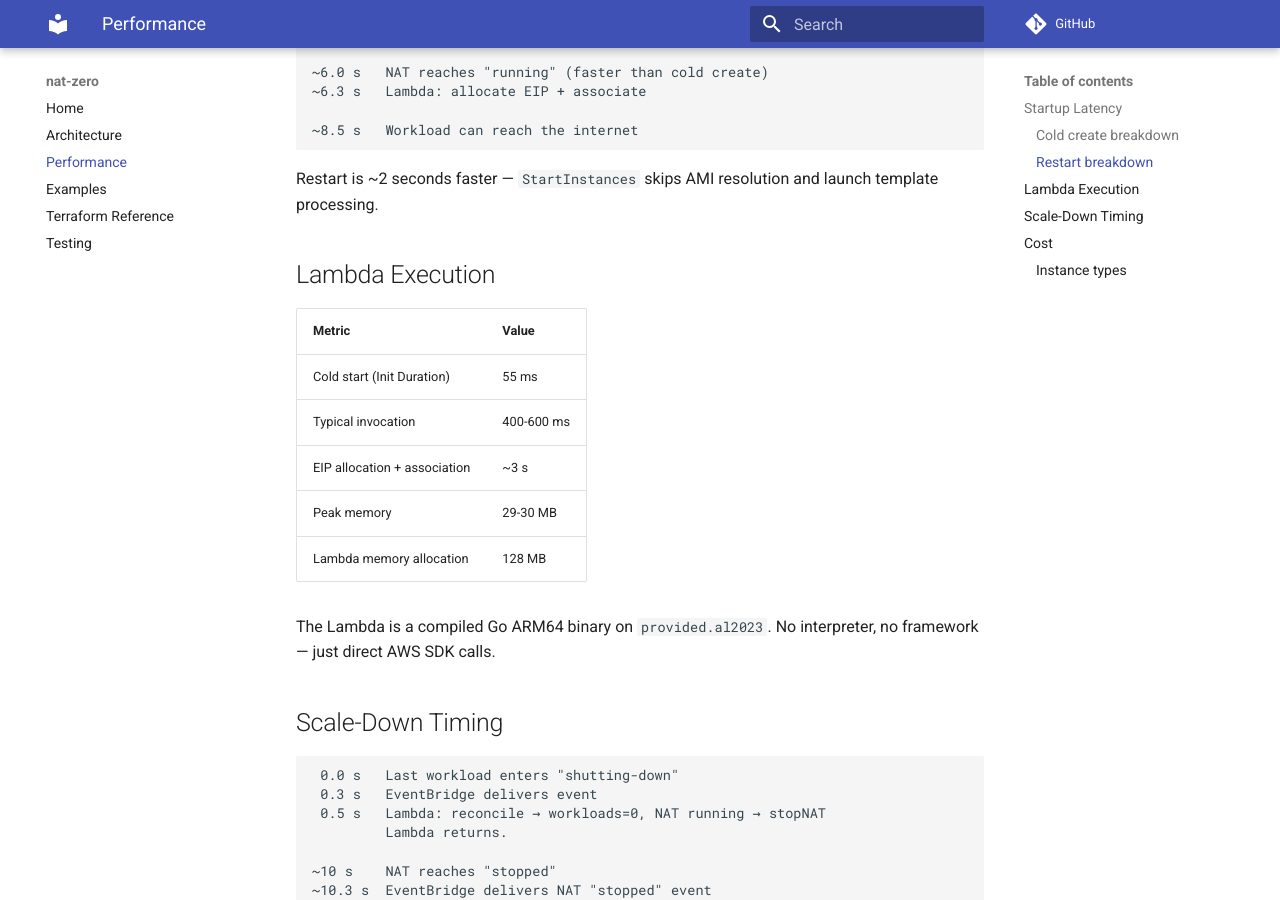
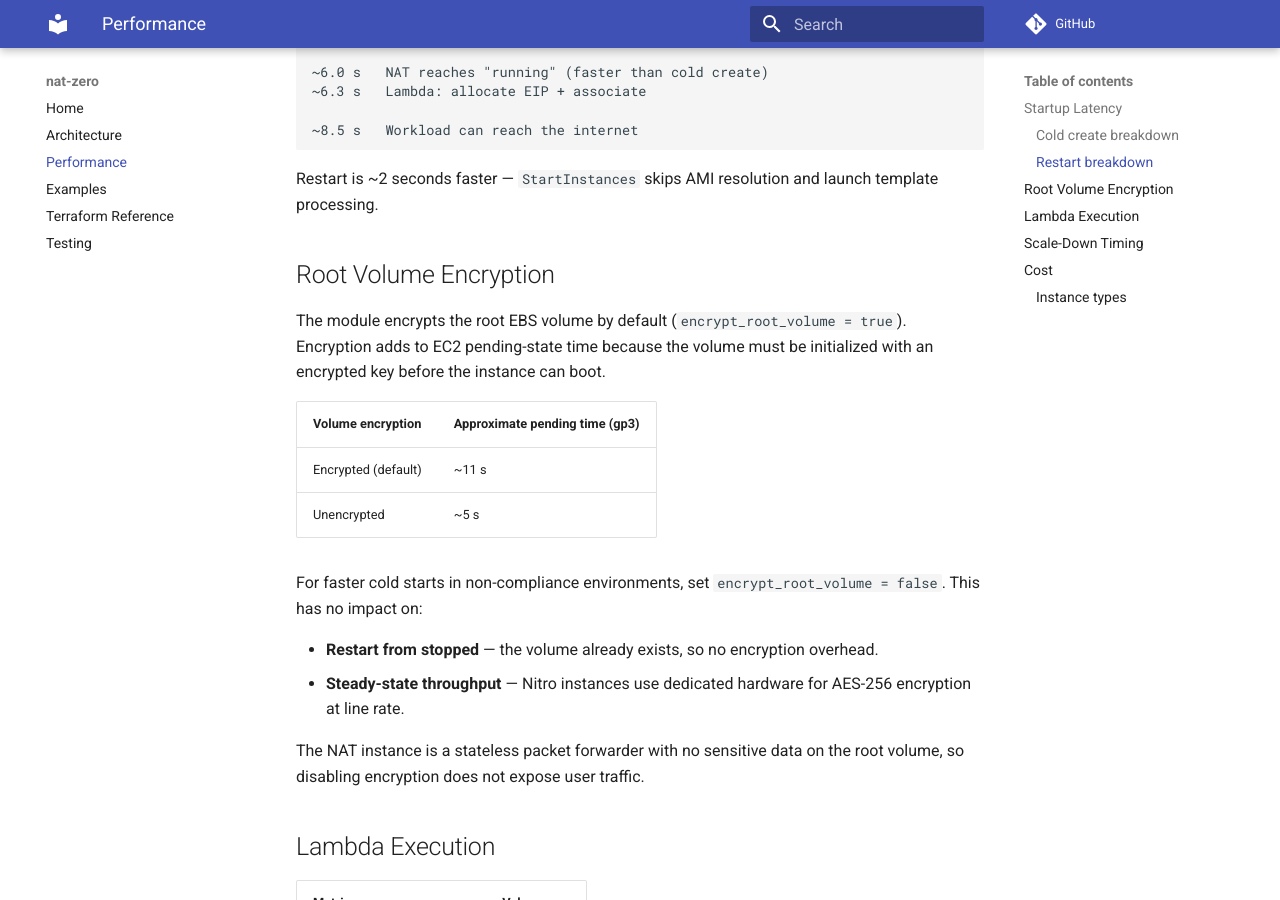
Before and after one commit to MachineDotDev/nat-zero, an MkDocs documentation site: the page built from docs/performance.md, in a window 1280 px wide and 900 px high, scrolled down 1016 px. Built offline with MkDocs 1.6.1 and Material for MkDocs 9.7.7, drawn with Linux system fonts in a browser that asks for light colours; comment, search, counter and statistics services are not loaded.

Commit message:
feat: make root EBS volume encryption configurable
Add `encrypt_root_volume` variable (default: true) so users who prioritize
boot speed over root volume encryption can opt out. Encrypted gp3 volumes
add ~6s to EC2 pending state vs unencrypted. The NAT instance is a stateless
packet forwarder with no sensitive data on the root volume.

- Wire variable into launch template and CONFIG_VERSION hash
- Test fixture defaults to false to benchmark unencrypted boot
- Timing summary now logs encryption state for comparison across runs
- Add performance docs section and "Faster Cold Start" example

Co-Authored-By: Claude Opus 4.6 <noreply@anthropic.com>

````diff
--- a/docs/performance.md
+++ b/docs/performance.md
@@ -43,6 +43,22 @@ The ~8 second gap is EC2 instance lifecycle (placement, OS boot, iptables config
 ```
 
 Restart is ~2 seconds faster — `StartInstances` skips AMI resolution and launch template processing.
+
+## Root Volume Encryption
+
+The module encrypts the root EBS volume by default (`encrypt_root_volume = true`). Encryption adds to EC2 pending-state time because the volume must be initialized with an encrypted key before the instance can boot.
+
+| Volume encryption | Approximate pending time (gp3) |
+|-------------------|-------------------------------|
+| Encrypted (default) | ~11 s |
+| Unencrypted | ~5 s |
+
+For faster cold starts in non-compliance environments, set `encrypt_root_volume = false`. This has no impact on:
+
+- **Restart from stopped** — the volume already exists, so no encryption overhead.
+- **Steady-state throughput** — Nitro instances use dedicated hardware for AES-256 encryption at line rate.
+
+The NAT instance is a stateless packet forwarder with no sensitive data on the root volume, so disabling encryption does not expose user traffic.
 
 ## Lambda Execution
 
````
Also changed, not shown: docs/examples.md (+16 -0 lines), docs/reference.md (+2 -1 lines), 5 other files.
